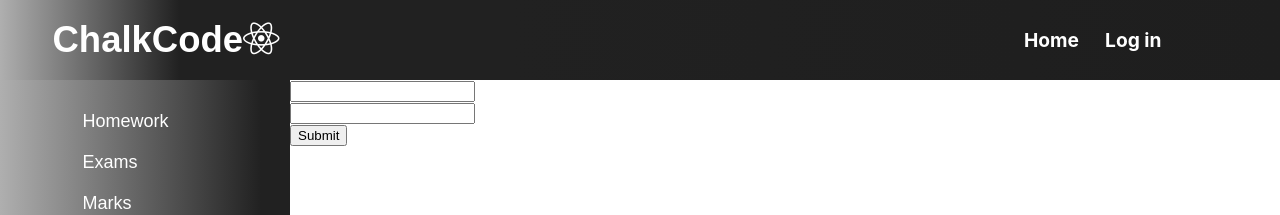
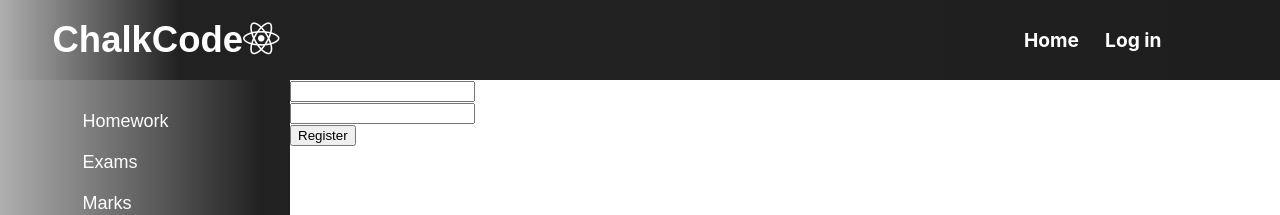
Before and after one commit to NGergely7712/chalk-code-front, a React (Create React App) app: page /login in a window 1280 px wide. Shown: the top 215 px of the page. Built offline with nearby package versions, Linux system fonts and the light colour scheme; a web font is replaced by a local one.

Commit message:
chore: Change port on posting

```diff
--- a/src/views/Login.js
+++ b/src/views/Login.js
@@ -20,7 +20,7 @@ class PostForm extends Component {
 		e.preventDefault()
 		console.log(this.state)
 		axios
-			.post('https://localhost:5001/9a/add-new-student', this.state)
+			.post('https://localhost:44324/9a/add-new-student', this.state)
 			.then(response => {
 				console.log(response)
 			})
@@ -52,7 +52,7 @@ class PostForm extends Component {
 							//onChange={this.changeHandler}
 						/>
 					</div>
-					<button type="submit">Submit</button>
+					<button type="submit">Register</button>
 				</form>
 			</div>
 		)
```
